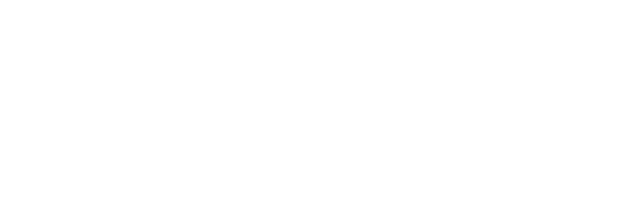
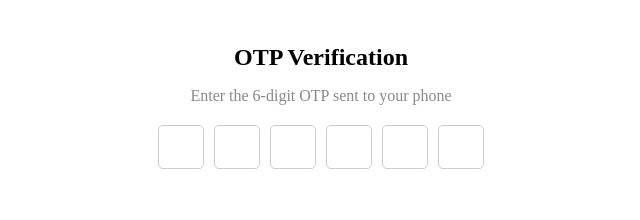
Before and after one commit to acciojob/OTP-droopyantidote, a website: page main.html in a window 1280 px wide. Shown: the whole page, without its empty margins (319-959 px from the left). Drawn offline with Linux system fonts and the light colour scheme.

Commit message:
created a submission

```diff
--- a/main.html
+++ b/main.html
@@ -1,16 +1,24 @@
 <!DOCTYPE html>
-
-<html>
-
+<html lang="en">
 <head>
-	<link rel="stylesheet" href="styles.css">
+    <meta charset="UTF-8">
+    <meta name="viewport" content="width=device-width, initial-scale=1.0">
+    <title>OTP Verification</title>
+    <link rel="stylesheet" href="styles.css">
 </head>
-
 <body>
-	<!-- the entire body must be written by student -->
-    <script type="text/javascript" src="./script.js">
-</script>
-
+    <div class="container">
+        <h1 id="verification_heading">OTP Verification</h1>
+        <p id="verification_subtext">Enter the 6-digit OTP sent to your phone</p>
+        <div class="code-container">
+            <input type="text" maxlength="1" class="code" />
+            <input type="text" maxlength="1" class="code" />
+            <input type="text" maxlength="1" class="code" />
+            <input type="text" maxlength="1" class="code" />
+            <input type="text" maxlength="1" class="code" />
+            <input type="text" maxlength="1" class="code" />
+        </div>
+    </div>
+    <script src="script.js"></script>
 </body>
-
 </html>
--- a/script.js
+++ b/script.js
@@ -1 +1,17 @@
-//your JS code here. If required.
+document.addEventListener('DOMContentLoaded', function() {
+    const inputs = document.querySelectorAll('.code');
+
+    inputs.forEach(function(input, index) {
+        input.addEventListener('input', function() {
+            if (this.value.length === 1 && index < inputs.length - 1) {
+                inputs[index + 1].focus();
+            }
+        });
+
+        input.addEventListener('keydown', function(event) {
+            if (event.key === 'Backspace' && index > 0 && this.value.length === 0) {
+                inputs[index - 1].focus();
+            }
+        });
+    });
+});
--- a/styles.css
+++ b/styles.css
@@ -1 +1,38 @@
-/*  your css code here. If applicable */
+.container {
+    max-width: 400px;
+    margin: 0 auto;
+    padding: 20px;
+    text-align: center;
+}
+
+h1 {
+    font-size: 24px;
+    margin-bottom: 10px;
+}
+
+p {
+    font-size: 16px;
+    color: #888;
+    margin-bottom: 20px;
+}
+
+.code-container {
+    display: flex;
+    justify-content: center;
+    margin-bottom: 20px;
+}
+
+.code {
+    width: 40px;
+    height: 40px;
+    font-size: 24px;
+    margin: 0 5px;
+    text-align: center;
+    border: 1px solid #ccc;
+    border-radius: 5px;
+}
+
+.code:focus {
+    outline: none;
+    border-color: #007bff;
+}
```
